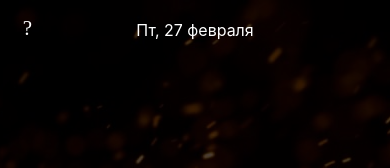
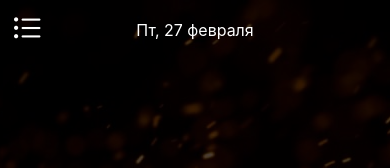
Before and after one commit to dfuqq/daskerso, a React Native app: screen / in a window 390 px wide. Shown: the top 168 px of the page. Built offline with nearby package versions, Linux system fonts and the light colour scheme.

Commit message:
Расставлены проверки флага

```diff
--- a/src/components/HomeScreen.js
+++ b/src/components/HomeScreen.js
@@ -57,7 +57,7 @@ export const HomeScreen = () => {
                 <View style={styles.overlay} />
 
                 <Text style={styles.text}>{Texts[count]}</Text>
-                <Text style={styles.date}>Пт, 27 февраля</Text>
+                {!flag && <Text style={styles.date}>Пт, 27 февраля</Text>}
 
                 <View style={styles.main}>
                     <TouchableOpacity
@@ -75,12 +75,7 @@ export const HomeScreen = () => {
                     onPress={openMenu}
                     activeOpacity={0.7}
                 >
-                    <Icon
-                        name='Menu-Icon'
-                        size={21}
-                        color='white'
-                        style={styles.icon}
-                    />
+                    {!flag && <Icon name='menuIcon' size={21} color='white' />}
                 </TouchableOpacity>
 
                 {count === 5 && <DefaultButton title='Да' />}
```
